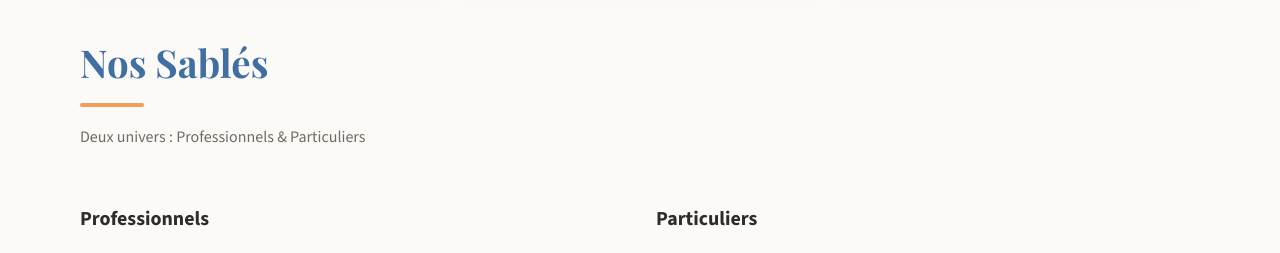
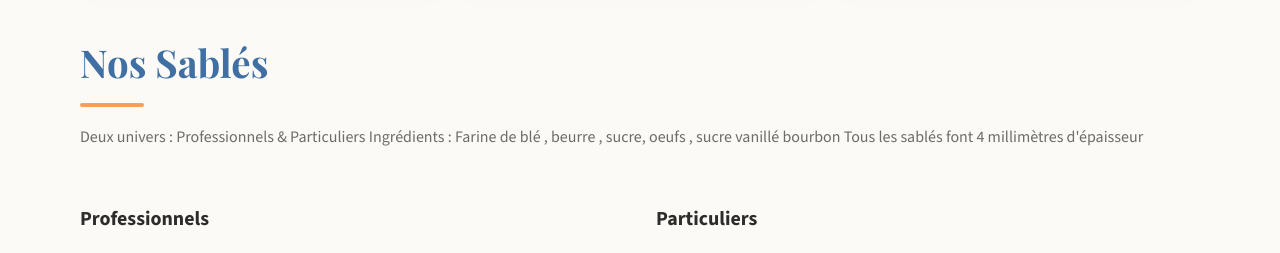
Before and after one commit to Leloupdelacrypto/La-Delicieuserie-final, a plain HTML site: page index.html in a window 1280 px wide. Shown: the part 980-1233 px from the top of the page. Drawn offline with nearby package versions, Linux system fonts and the light colour scheme.

Commit message:
Update index.html

```diff
--- a/index.html
+++ b/index.html
@@ -87,7 +87,9 @@
   <section id="produits" class="produits">
   <div class="container">
     <h2 class="section-title">Nos Sablés</h2>
-    <p class="section-subtitle">Deux univers : Professionnels & Particuliers</p>
+    <p class="section-subtitle">Deux univers : Professionnels & Particuliers
+    Ingrédients : Farine de blé , beurre , sucre, oeufs , sucre vanillé bourbon
+Tous les sablés font 4 millimètres d'épaisseur</p>
     <div class="carousels">
       <section class="carousel" data-carousel="pros" aria-labelledby="carousel-pros-title">
         <div class="carousel__head">
```
